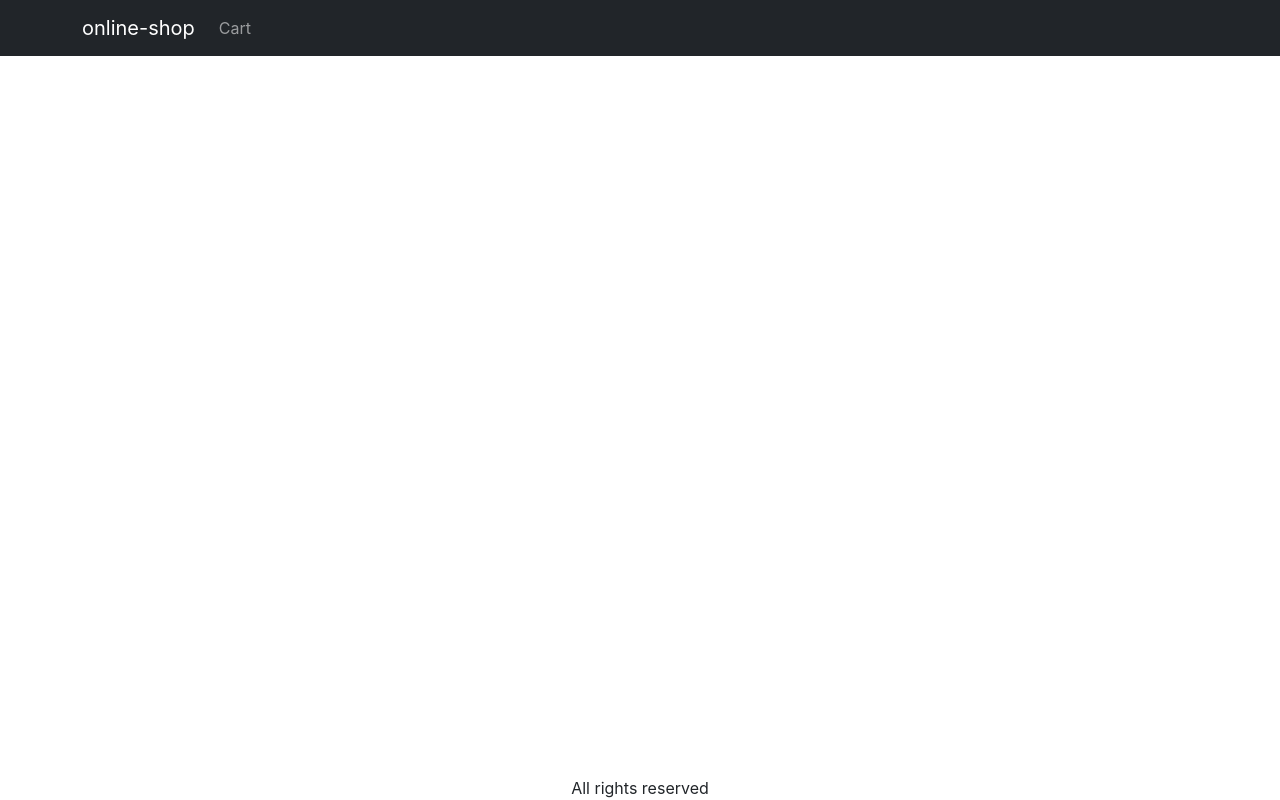
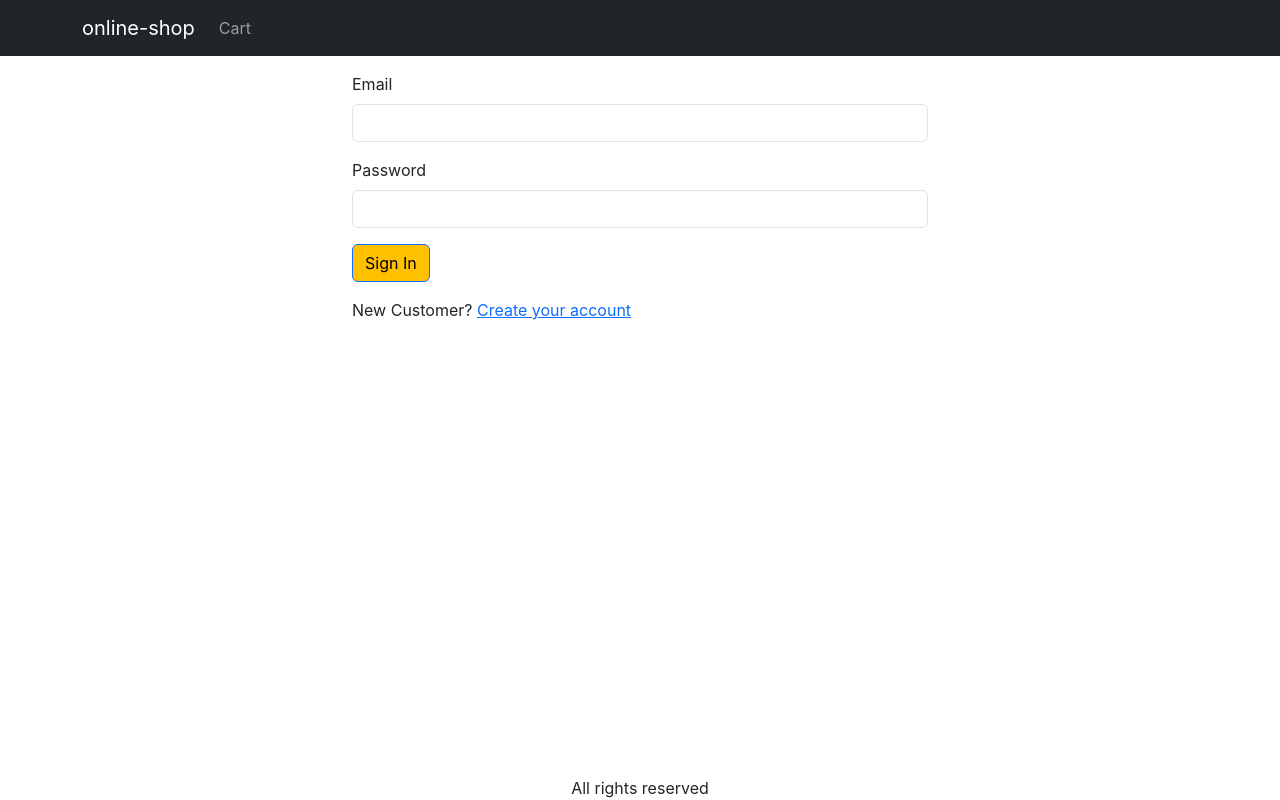
Before and after one commit to JamJuiceCreative/online-shop, a React (Create React App) app in the folder frontend/: page /signin in a window 1280 px wide. Built offline with nearby package versions, Linux system fonts and the light colour scheme.

Commit message:
sign in screen

```diff
--- a/frontend/src/App.js
+++ b/frontend/src/App.js
@@ -9,6 +9,7 @@
 import { useContext } from 'react';
 import { Store } from './Store';
 import CartScreen from './screens/CartScreen';
+import SigninScreen from './screens/SigninScreen';
 function App() {
   const { state } = useContext(Store);
   const { cart } = state;
@@ -39,6 +40,7 @@
             <Routes>
               <Route path="/product/:slug" element={<ProductScreen />} />
               <Route path="/cart" element={<CartScreen />} />
+              <Route path="/signin" element={<SigninScreen />} />
               <Route path="/" element={<HomeScreen />} />
             </Routes>
           </Container>
--- a/frontend/src/index.css
+++ b/frontend/src/index.css
@@ -8,7 +8,7 @@
 }
 
 .site-container {
-  min-height:  100vh;
+  min-height: 100vh;
 }
 main {
   flex: 1;
@@ -31,7 +31,6 @@
 .product {
   border: 1px #404040 solid;
   margin: 1rem;
-
 }
 
 .product img {
@@ -50,3 +49,7 @@
 .img-thumbnail {
   height: 80px;
 }
+
+.small-container {
+  max-width: 600px;
+}
--- /dev/null
+++ b/frontend/src/screens/SigninScreen.js
@@ -0,0 +1,35 @@
+import { Link, useLocation } from 'react-router-dom';
+import Container from 'react-bootstrap/Container';
+import Form from 'react-bootstrap/Form';
+import Button from 'react-bootstrap/Button';
+import { Helmet } from 'react-helmet-async';
+
+export default function SigninScreen() {
+  const { search } = useLocation();
+  const redirectInUrl = new URLSearchParams(search).get('redirect');
+  const redirect = redirectInUrl ? redirectInUrl : '/';
+  return (
+    <Container className="small-container">
+      <Helmet>
+        <title>Sign In</title>
+      </Helmet>
+      <Form>
+        <Form.Group className="mb-3" controlId="email">
+          <Form.Label>Email</Form.Label>
+          <Form.Control type="email" required></Form.Control>
+        </Form.Group>
+        <Form.Group className="mb-3" controlId="password">
+          <Form.Label>Password</Form.Label>
+          <Form.Control type="password" required></Form.Control>
+        </Form.Group>
+        <div className="mb-3">
+          <Button type="submit">Sign In</Button>
+        </div>
+        <div className="mb-3">
+          New Customer?{' '}
+          <Link to={`/signup?redirect=${redirect}`}>Create your account</Link>
+        </div>
+      </Form>
+    </Container>
+  );
+}
```
